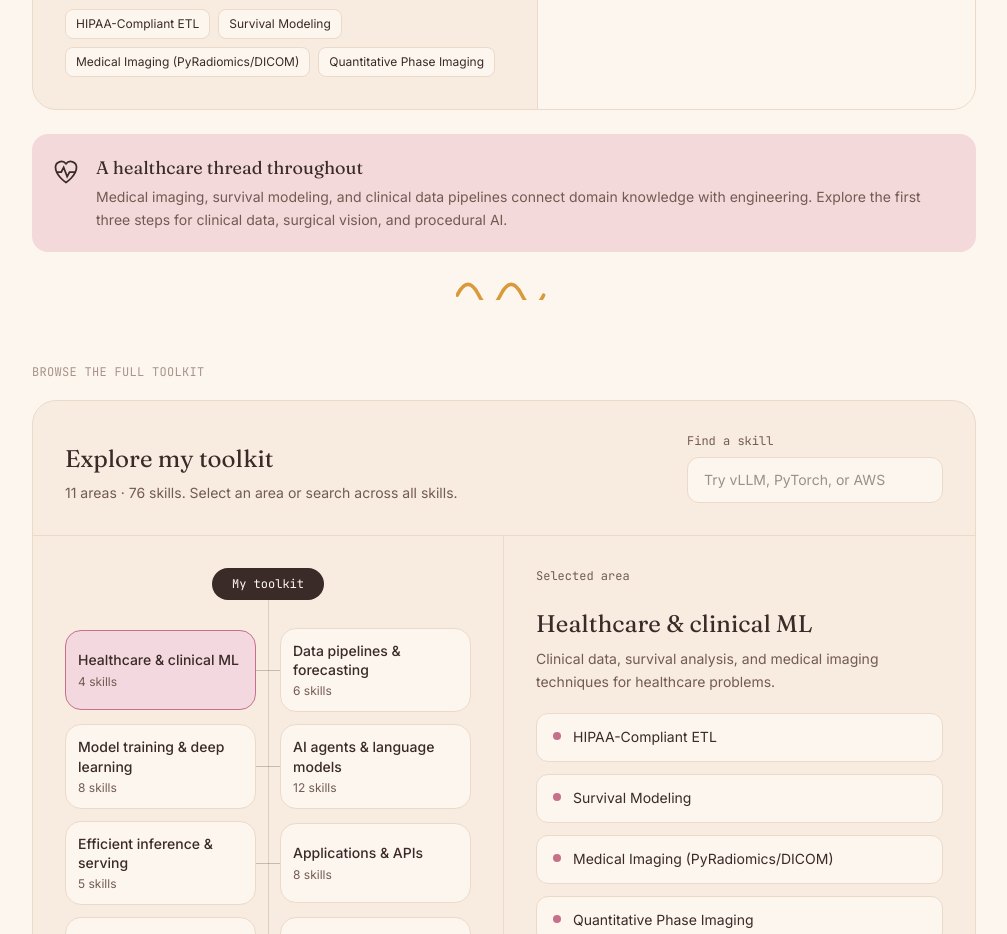
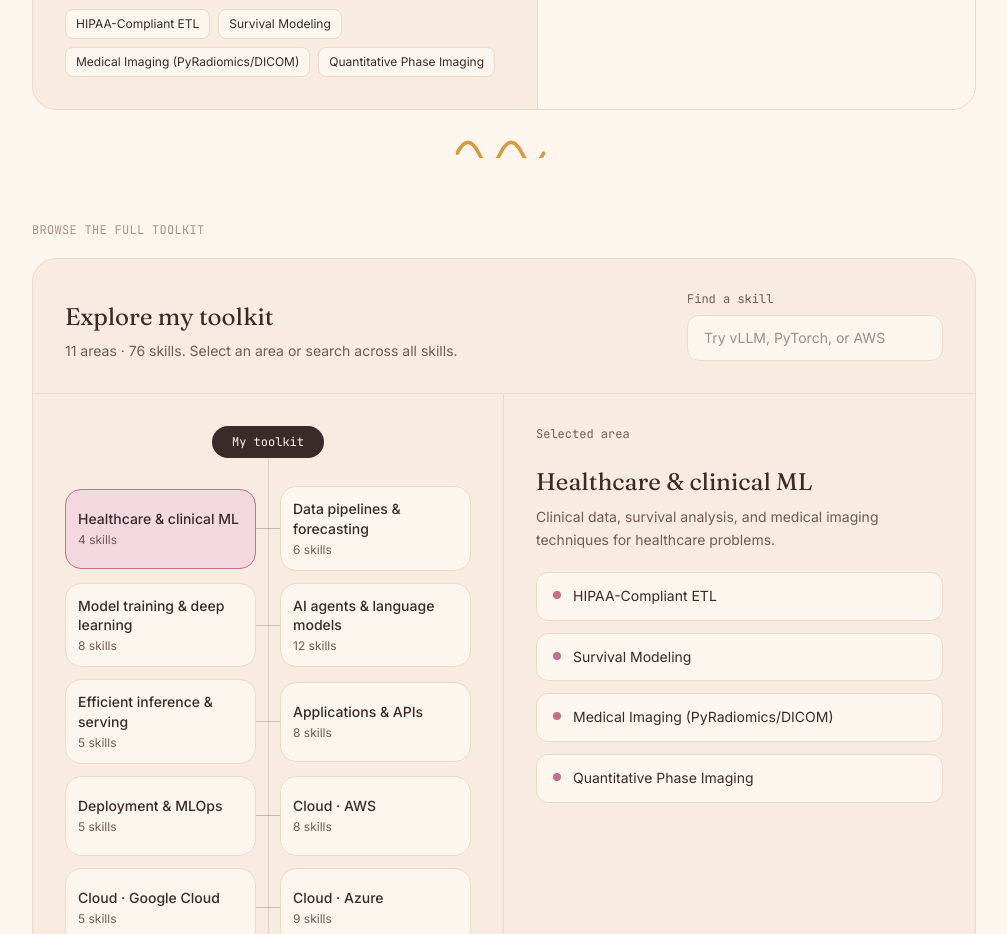
Before and after one commit to pallavisharma6802/pallavisharma6802.github.io, a Next.js app: page /skills in a window 1280 px wide. Shown: the part 1080-2014 px from the top of the page, without its empty margins (136-1143 px from the left). Built offline with nearby package versions, Linux system fonts and the light colour scheme.

Commit message:
Remove redundant healthcare banner from skills page

```diff
--- a/src/components/SkillsJourney.tsx
+++ b/src/components/SkillsJourney.tsx
@@ -63,10 +63,6 @@ export default function SkillsJourney() {
           </aside>
         </div>
       </div>
-      <div className="mt-6 flex items-start gap-4 rounded-2xl p-5" style={{ background: "var(--blush)" }}>
-        <svg aria-hidden="true" viewBox="0 0 24 24" className="w-7 h-7 shrink-0 mt-1" fill="none" stroke="currentColor" strokeWidth="1.5"><path d="M12 21S3 15 3 8a5 5 0 0 1 9-3 5 5 0 0 1 9 3c0 7-9 13-9 13Z" /><path d="M4 12h4l2-4 3 8 2-4h5" /></svg>
-        <div><h3 className="font-display text-lg text-ink">A healthcare thread throughout</h3><p className="mt-1 text-sm text-ink-soft leading-relaxed">Medical imaging, survival modeling, and clinical data pipelines connect domain knowledge with engineering. Explore the first three steps for clinical data, surgical vision, and procedural AI.</p></div>
-      </div>
       <Squiggle className="w-24 mt-6 mx-auto" color="var(--secondary)" />
     </section>
   );
```
